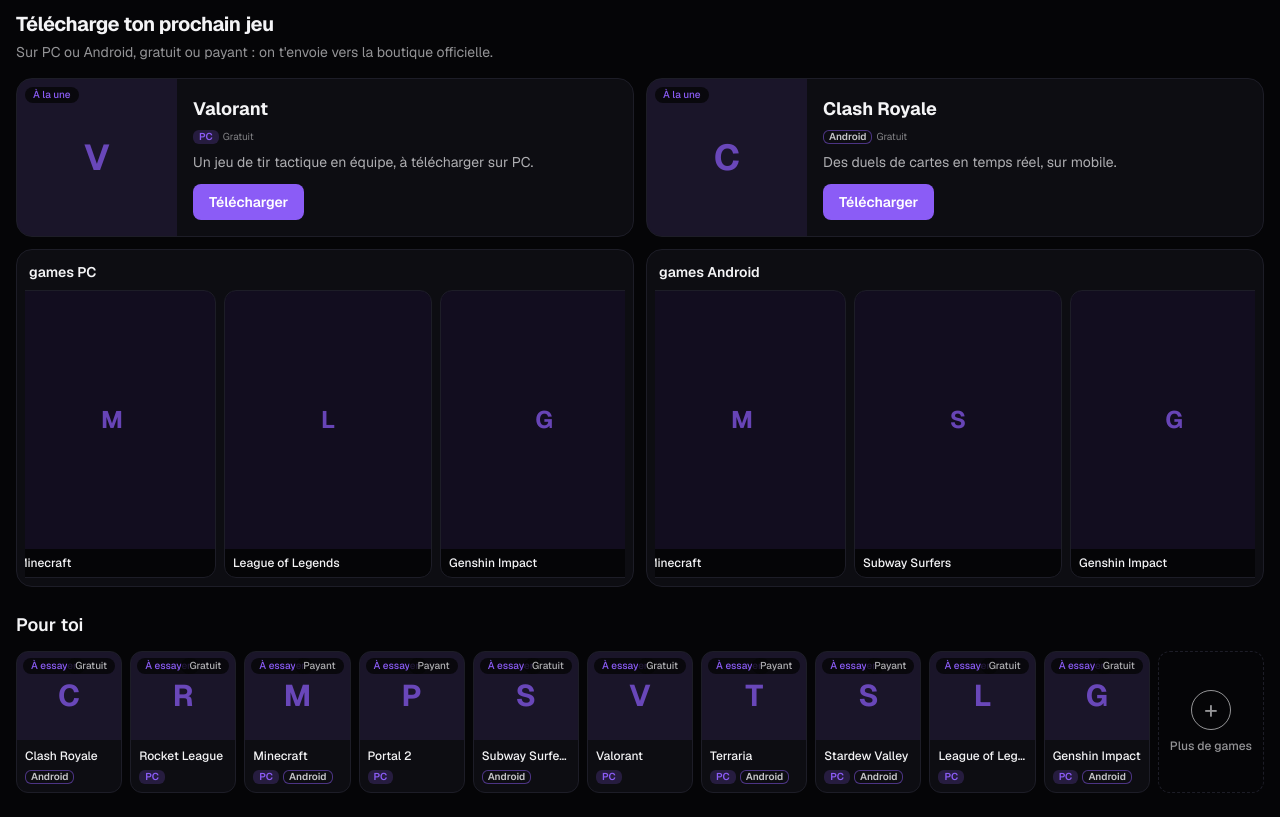
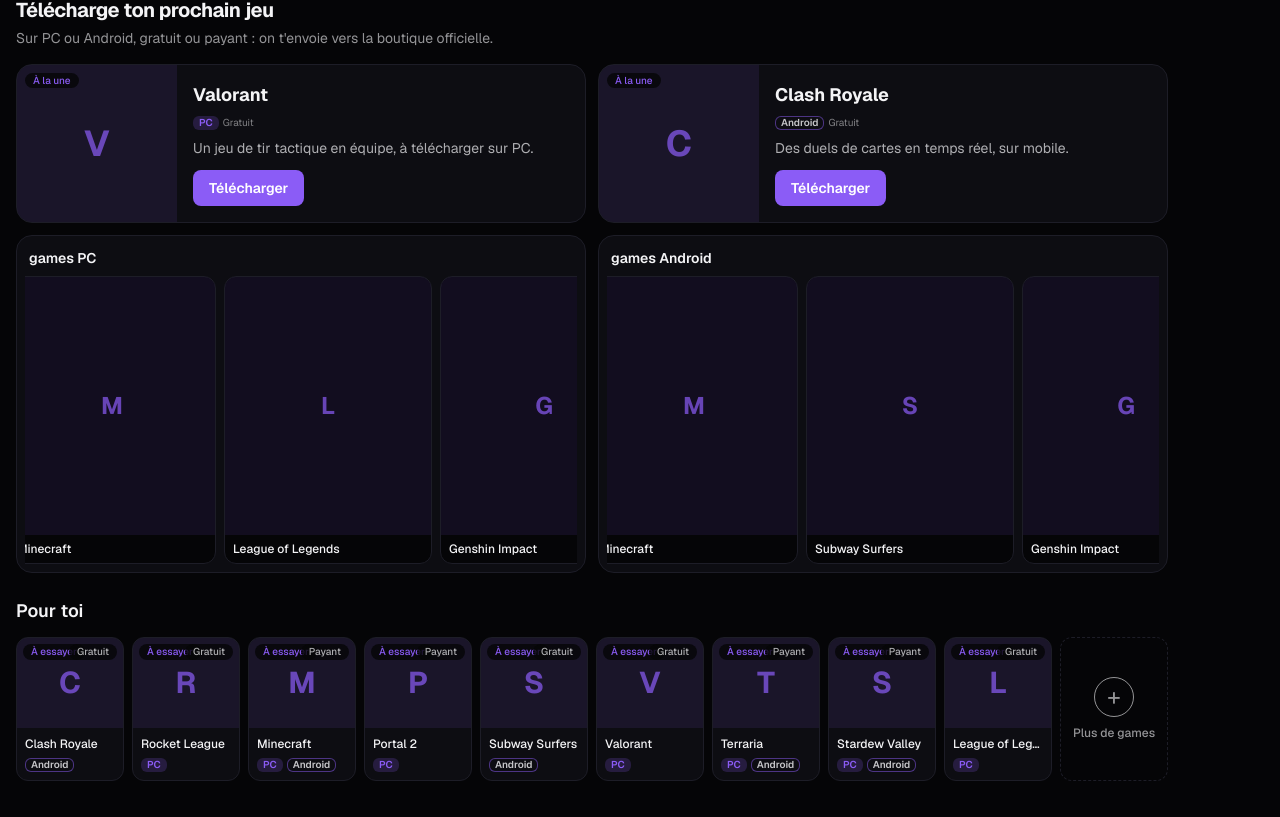
Before and after one commit to EmmBrayan/MlGxGame-v1, a Next.js app in the folder mlgxgame/: page / in a window 1280 px wide. Shown: the part 1196-2013 px from the top of the page. Built offline with nearby package versions, Linux system fonts and the light colour scheme.

Commit message:
correction

```diff
--- a/mlgxgame/app/layout.tsx
+++ b/mlgxgame/app/layout.tsx
@@ -18,7 +18,7 @@ export default function RootLayout({
 }: Readonly<{ children: React.ReactNode }>) {
   return (
     <html lang="fr">
-      <body className={`${geistSans.variable} ${geistMono.variable} antialiased`}>
+      <body className={`${geistSans.variable} ${geistMono.variable} antialiased pb-24 lg:pb-0 lg:pr-24`}>
         <Header />
         <NavBar />
         {children}
--- a/mlgxgame/components/DownloadGamesCard.tsx
+++ b/mlgxgame/components/DownloadGamesCard.tsx
@@ -27,7 +27,7 @@ export default function DownloadGamesCard() {
                 <ContinuePlaying
                   list={games.filter((g) => g.type === "telechargement")}
                     title="Pour toi"
-                      moreHref="/telechargements"
+                      moreHref="/downloads"
                       />
             </div>
         </section>
```
